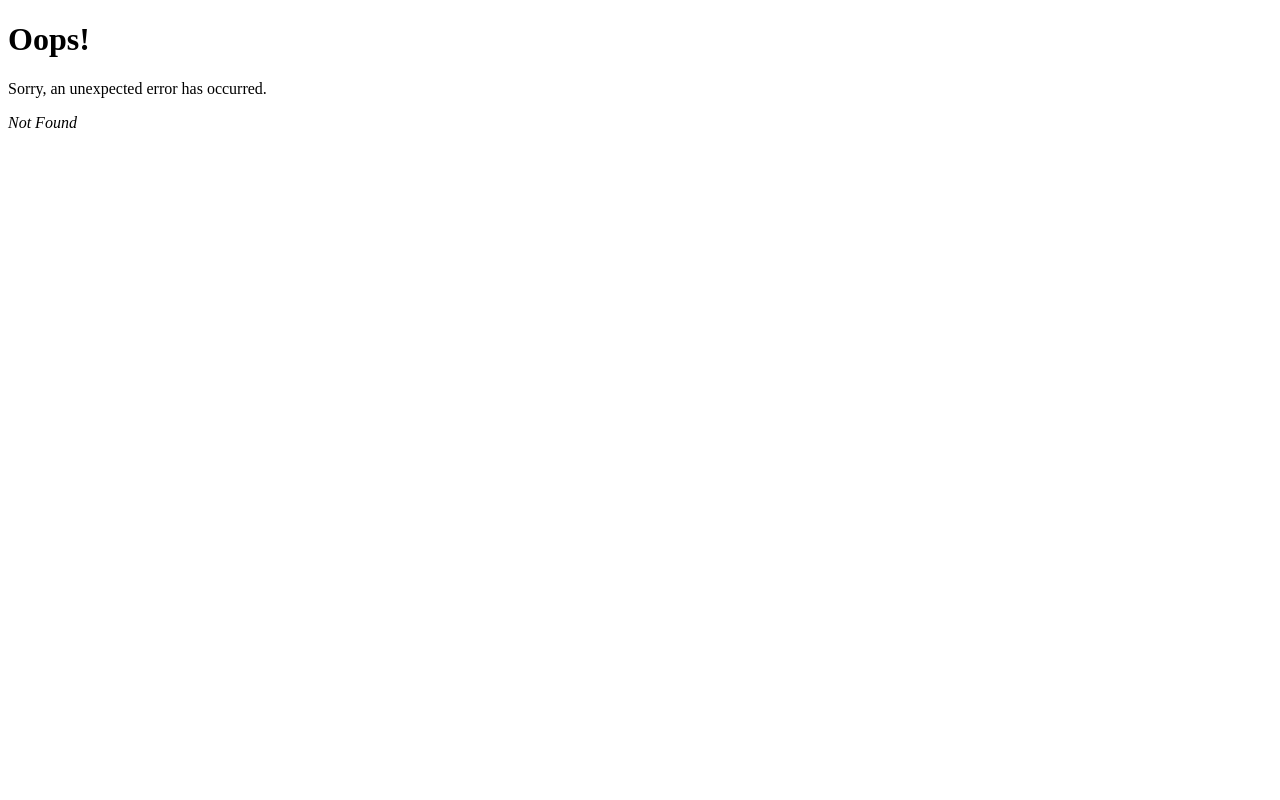
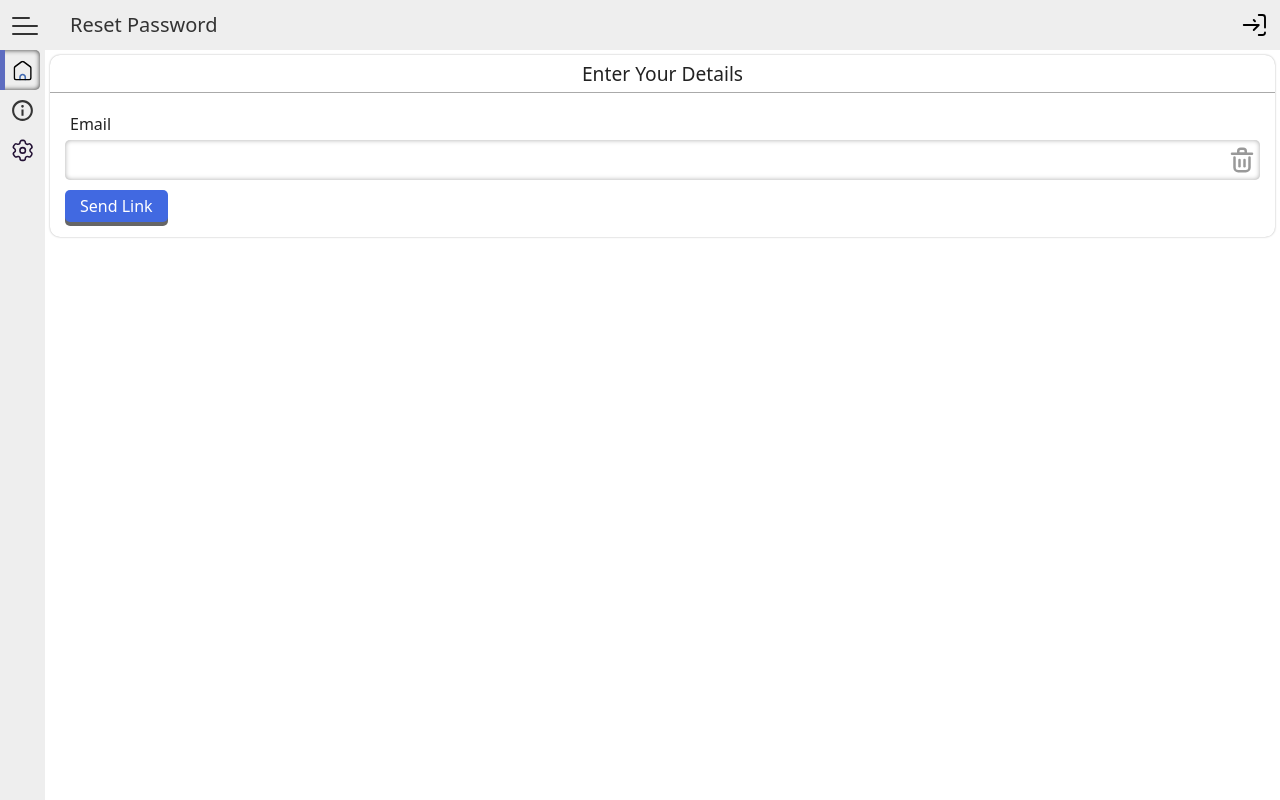
Before and after one commit to Abhay2132/react, a React (Vite) app: page /reset in a window 1280 px wide. Before the commit this address had no page. Built offline with nearby package versions, Linux system fonts and the light colour scheme.

Commit message:
login UI

```diff
--- a/src/App.css
+++ b/src/App.css
@@ -87,3 +87,7 @@ body {
 .bb {
   box-sizing: border-box;
 }
+
+a {
+  text-decoration: none;
+}
--- a/src/App.jsx
+++ b/src/App.jsx
@@ -15,6 +15,9 @@ const YTDL = lazy(()=>import("./routes/ytdl"))
 const NoteBook = lazy(()=>import("./routes/notebook/notebook"))
 const Settings = lazy(()=>import("./routes/settings/settings"))
 const About = lazy(()=> import("./routes/about"))
+const Login = lazy(()=>import("./routes/user/login"));
+const SignUp = lazy(()=>import("./routes/user/signup"));
+const Reset = lazy(()=> import("./routes/user/reset"));
 
 const element = (Component) => {
   return (
@@ -60,6 +63,18 @@ const router = createBrowserRouter([
       {
         path: "about",
         element : element(About)
+      },
+      {
+        path: "login",
+        element: element(Login)
+      },
+      {
+        path: "signup",
+        element: element(SignUp)
+      },
+      {
+        path: "reset",
+        element: element(Reset)
       }
     ],
   },
--- a/src/routes/root.jsx
+++ b/src/routes/root.jsx
@@ -21,7 +21,7 @@ export default function () {
     let {target} = e
     if(target.tagName.toLowerCase() !== "a") target = target.parentNode;
     setActive(target.getAttribute("data-index"));
-  }) ;
+  });
 
   const items = itemD.map(([href, icon, text, cn], i) => (
         <A
@@ -38,14 +38,15 @@ export default function () {
   );
 
   return ( <>
-
     <nav>
       <div className={open  ? "hmbgr-x" : "hmbgr"} onClick={()=> setOpen(!open) } id="hmbgr"><hr /><hr /><hr /></div>
       <div id="logo">Apps</div>
       <User/>
     </nav>
-    < div className={open ? "side-panel" : "side-panel-x"} id="side-panel">{items}< /div>
-    < main id = "outlet"><Outlet/> < /main>
+    < div className={open ? "side-panel" : "side-panel-x"} id="side-panel">
+      {items}
+    </div>
+    < main id = "outlet"><Outlet/> </main>
 
     </>);
 }
@@ -63,3 +64,11 @@ const itemD = [
     ["/about", about, "About", "side-panel-item"],
     ["/settings", settings, "Settings", "side-panel-item"]
   ];
+
+  const aa = (url) => location.pathname.startsWith(url)
+  function  isLogin (params) {
+    // console.log(aa("/login"), aa("/signup"))
+    if(aa("/login")) return true;
+    if(aa("/signup")) return true;
+    return false;
+  }
--- /dev/null
+++ b/src/routes/user/login.css
@@ -0,0 +1,26 @@
+#login {
+    /* background-color: red;     */
+    margin: 5px;
+    border-radius: 10px;
+    /* background-color: #efefef; */
+    overflow: hidden;
+    box-shadow: 0 0 2px #aaa;
+}
+
+#login-title {
+    margin: 0;
+    text-align: center;
+    padding: 5px 20px;
+    font-weight: 350;
+    border-bottom: 1px solid #aaa;
+    /* background-color: #ddd; */
+    font-size: 1.2rem;
+}
+
+#login-form {
+    padding: 10px;
+}
+
+#login a {
+    color: royalblue;
+}
--- /dev/null
+++ b/src/routes/user/login.jsx
@@ -0,0 +1,26 @@
+import { Link } from "react-router-dom";
+import "./login.css";
+import { Input1, Button } from "../../ui/form/views";
+import { useEffect } from "react";
+
+export default function (){
+    useEffect(()=>{
+        document.querySelector("#logo").textContent = "LOGIN"
+        document.title = "LOGIN"
+    }, [])
+    return (
+        <div id="login">
+            <h3 id="login-title">Enter Login Details </h3>
+            <div id="login-form">
+                <Input1 label="Email" />
+                <Input1 label="Password" />
+                <Button text="Login"/> <Link to="/reset" style={style}>Reset Password</Link>
+                <div className="p f-s" style={style}>
+                    <Link to="/signup">Create new Account</Link>
+                </div>
+            </div>
+        </div>
+    )
+}
+
+const style = {fontSize : "0.9rem"}
--- /dev/null
+++ b/src/routes/user/reset.jsx
@@ -0,0 +1,22 @@
+import { Link } from "react-router-dom";
+import "./login.css";
+import { Input1, Button } from "../../ui/form/views";
+import { useEffect } from "react";
+
+export default function (){
+    useEffect(()=>{
+        document.querySelector("#logo").textContent = "Reset Password"
+        document.title = "Reset"
+    }, [])
+    return (
+        <div id="login">
+            <h3 id="login-title">Enter Your Details </h3>
+            <div id="login-form">
+                <Input1 label="Email" />
+                <Button text="Send Link" style={{background:"royalblue"}} />
+            </div>
+        </div>
+    )
+}
+
+const style = {fontSize : "0.9rem"}
--- /dev/null
+++ b/src/routes/user/signup.jsx
@@ -0,0 +1,27 @@
+import { Link } from "react-router-dom";
+import "./login.css";
+import { Input1, Button } from "../../ui/form/views";
+import { useEffect } from "react";
+
+export default function (){
+    useEffect(()=>{
+        document.querySelector("#logo").textContent = "SignUp"
+        document.title = "SignUp"
+    }, [])
+    return (
+        <div id="login">
+            <h3 id="login-title">Enter SignUp Details </h3>
+            <div id="login-form">
+                <Input1 label="Email" />
+                <Input1 label="Password" type="password" />
+                <Input1 label="Confirm Password" type="password" />
+                <Button text="SignUp" style={{background:"royalblue"}} />
+                <div className="p f-s" style={style}>
+                    <Link to="/login">Already had Account</Link>
+                </div>
+            </div>
+        </div>
+    )
+}
+
+const style = {fontSize : "0.9rem"}
--- a/src/routes/user/user.css
+++ b/src/routes/user/user.css
@@ -1,29 +1,19 @@
 #user {
 	height: 40px;
-	width:  40px;
+	width: 40px;
 	background: red;
 	margin: 5px 8px 0 auto;
 	border-radius: 5px;
 	background: var(--bg-e);
 }
 
-#user[mode="options"] #user-options {
-	opacity: 1;
-	transform: translateY(0);
-}
-
-#user[mode="normal"] #user-options {
-	opacity: 0;
-	transform: translateY(50px);
-}
-
-#user > img:active {
+#user>img:active {
 	transform: scale(0.9);
 }
 
-#user > img {
+#user>img {
 	height: 40px;
-	aspect-ratio:  1/1;
+	aspect-ratio: 1/1;
 	border-radius: 50%;
 	filter: invert(var(--invert-1));
 	transition: 100ms;
@@ -36,17 +26,17 @@
 	position: absolute;
 	right: 0;
 	border-radius: 8px;
-	top : 48px;
+	top: 48px;
 	transition: 400ms;
-/*	overflow: hidden;*/
+	transform-origin: 130px 0%;
 }
 
-#user-options:before{
+#user-options:before {
 	content: "";
 	position: absolute;
 	height: 20px;
 	aspect-ratio: 1/1;
-/*	background: red;*/
+	/*	background: red;*/
 	top: -20px;
 	right: 10px;
 	border: 10px solid transparent;
@@ -54,34 +44,81 @@
 	box-sizing: border-box;
 }
 
-.user-option {
+.user-option-item {
 	height: 40px;
 	line-height: 40px;
+	transition: 100ms;
 	color: #fff;
 	user-select: none;
 	font-size: 1rem;
 	padding: 0 40px;
 }
 
-.user-option:hover {
+.user-option-item:hover {
 	background: royalblue;
-/*	color: #333;*/
-	transition: 100ms;
+	/*	color: #333;*/
 }
 
-.user-option:active {
+.user-option-item:active {
 	padding-left: 50px;
 }
 
-.user-option  > img {
+.user-option-item>img {
 	height: 25px;
 	aspect-ratio: 1/1;
 	position: absolute;
 	margin: calc(15px / 2) 5px;
-	filter:  contrast(0) brightness(10);
+	filter: contrast(0) brightness(10);
 	left: 0;
 }
 
-.user-option:hover > img{
-/*	filter: contrast(100%) brightness(1.0);*/
+.user-option-item:hover>img {
+	/*	filter: contrast(100%) brightness(1.0);*/
 }
+
+.user-bg {
+	height: var(--innerH, 100vh);
+	position: fixed;
+	top: 0;
+	left: 0;
+	width: 100vw;
+	background: rgba(0, 0, 0, 0.1);
+}
+
+#user[mode="open"] #user-options {
+	opacity: 1;
+	transform: translateY(0);
+}
+
+#user[mode="close"] #user-options
+{
+	opacity: 0;
+	transform: translateY(-5px) scale(0);
+}
+
+#user-option {
+	border-radius: 5px;
+	overflow: hidden;
+}
+
+.login-btn {
+	/* background-color: royalblue; */
+	color: #eee;
+	border-radius: 5px;
+	display: block;
+	margin: 5px 5px 5px auto;
+}
+
+.login-btn:hover {
+	background-color: #ddd;
+}
+
+.login-btn:active {
+	transform: scale(0.9);
+}
+
+.login-btn > img {
+	height: 30px;
+	aspect-ratio: 1/1;
+	margin: 5px;
+}
--- a/src/routes/user/user.jsx
+++ b/src/routes/user/user.jsx
@@ -1,22 +1,40 @@
 import "./user.css";
 import {useState} from "react"
+import { Outlet , Link } from "react-router-dom";
 
 import user from "../../assets/icons/user.svg"
 import profile from"../../assets/icons/profile.svg";
 import logout from "../../assets/icons/logout.svg"
+import login from "../../assets/icons/login.svg"
 
-export default function User (){
+export default function UI(params) {
+	let isUser = 0;
+	return isUser ? User() : Login();
+}
+
+function User (){
 	const [data, setData] = useState({open : false});
 
 	return(
-		<div id="user" mode={data.open ? "options" : "normal"}>
+		<div id="user" mode={data.open ? "open" : "close"}>
+			<div className="user-bg"
+			onClick={()=>setData({...data, open: false})}
+			style={{display: data.open?"block":"none"}}></div>
 			<img src={user} onClick ={()=>setData({...data, open : !data.open})} />
 			<div id="user-options">
-				<div style={{borderRadius: "10px", overflow: "hidden"}}>
-					<div className="user-option"><img src={profile} />Profile</div>
-					<div className="user-option"><img src={logout} />Logout</div>
+				<div id="user-option">
+					<div className="user-option-item"><img src={profile} />Profile</div>
+					<div className="user-option-item"><img src={logout} />Logout</div>
 				</div>
 			</div>
 		</div>
 	)
 }
+
+function Login(){
+	return (
+		<Link to="/login" className="login-btn middle">
+			<img src={login} style={{heigth: "30px", aspectRatio:'1/1' }}/>
+		</Link>
+	)
+}
--- a/src/ui/commons.css
+++ b/src/ui/commons.css
@@ -26,7 +26,7 @@
  }
 
 .d-no {
-  display: none !important !important;
+  display: none !important;
  }
 
 .middle {
--- a/src/ui/form/input.css
+++ b/src/ui/form/input.css
@@ -144,3 +144,47 @@
 		color: #eee	;
 	}
 }
+
+.input1{
+	/* background-color: red; */
+	margin: 5px
+}
+
+.input1 > label {
+	display: block;
+	/* background: green; */
+	padding: 5px
+}
+
+.input1 > div {
+	display: flex;
+	box-shadow: inset 0 0 5px var(--bg-a);
+	border-radius: 5px;
+	overflow: hidden;
+}
+
+.input1 input {
+	width: 100%;
+	display: block;
+	height: 40px;
+	box-sizing: border-box;
+	font-size: 1rem;
+	padding: 0 10px;
+	outline: none;
+	border: none;
+	background:0;
+}
+
+.input1 img {
+	height: 30px;
+	aspect-ratio: 1/1;
+	display: block;
+	/* background-color: black; */
+	box-sizing: border-box;
+	opacity: 0.4;
+	margin: 5px 3px;
+}
+
+.input1 img:hover{
+	opacity: 1;
+}
--- a/src/ui/form/views.jsx
+++ b/src/ui/form/views.jsx
@@ -35,9 +35,9 @@ export function Input({ value, imp, style = {}, placeholder = "", icon=url1, nam
 		</div>)
 }
 
-export function Button({ children,color, bg, onClick=(()=>{}), text = "Button", padding, size,cursor, style}) {
+export function Button({value, children,color, bg, onClick=(()=>{}), text = "Button", padding, size,cursor, style}) {
 	return (<button onClick={onClick} className="submit-button" style={style || {padding: padding, fontSize : size,color : color, background : bg, cursor:cursor}}>
-			{children || text}
+			{children || text || value}
 		</button>)
 }
 
@@ -89,7 +89,7 @@ export function Editable ({label, value, placeholder, icon, onEdit, disabled,id}
 			ref.current.focus();
 			setTimeout(()=>ref.current.scrollIntoView(true), 100);
 		}
-		if(data.disabled) onEdit(data.value);
+		if(data.disabled) onEdit && onEdit(data.value);
 	}, [data.disabled])
 
 	useEffect(()=>{
@@ -100,7 +100,7 @@ export function Editable ({label, value, placeholder, icon, onEdit, disabled,id}
 	return (
 		<div className="editable">
 			<label>{label}</label>
-			<div disable={data.disabled.toString()+""} >
+			<div disable={data?.disabled?.toString()+""} >
 				<input
 					ref={ref}
 					onChange={(e)=>setData({...data, value : e.target.value})}
@@ -116,3 +116,27 @@ export function Editable ({label, value, placeholder, icon, onEdit, disabled,id}
 		</div>
 	)
 }
+
+export function Input1 ({type="text",label, onInput, placeholder, value, onClear}){
+	const [data, setData] = useState(value)
+	function input (e){
+		setData(e.target.value);
+		onInput && onInput(e.target.value);
+	}
+
+	function clear (){
+		setData("");
+		onInput && onInput("")
+		onClear && onClear();
+	}
+
+	return (
+		<div className="input1">
+			<label>{label}</label>
+			<div>
+				<input value={data} placeholder={placeholder} onInput={input} type={type} />
+				<img src={delIcon} onClick={clear} />
+			</div>
+		</div>
+	)
+}
```
Also changed, not shown: src/assets/icons/login.svg (added).
